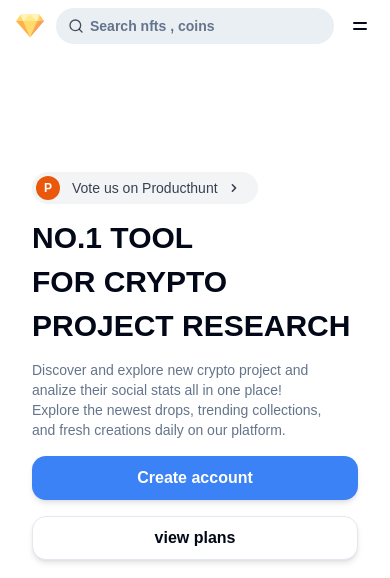
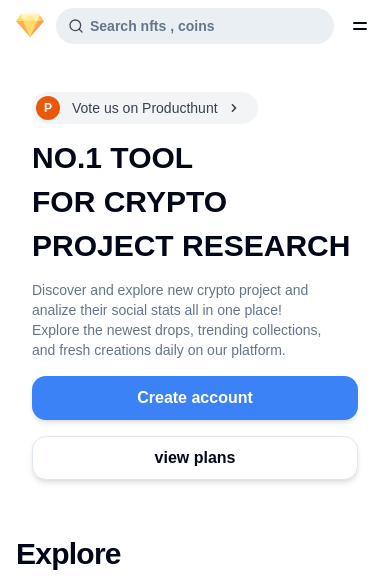
Before and after one commit to grvpratik/upmint-frontend, a Next.js app: page / in a window 390 px wide. Shown: the top 578 px of the page. Built offline with nearby package versions, Linux system fonts and the light colour scheme; no server answers; a web font is replaced by a local one.

Commit message:
ui change

```diff
--- a/src/app/(landing)/page.tsx
+++ b/src/app/(landing)/page.tsx
@@ -26,7 +26,7 @@ const LandingPage = async () => {
 			<NavMobile />
 			<NavDesktop />
 
-			<main className="flex flex-col py-32 p-4 rounded-lg root-container gap-4 relative ">
+			<main className="flex flex-col py-12 lg:py-32 p-4 rounded-lg root-container gap-4 relative ">
 				<span>
 					<Link
 						href="#"
--- a/src/components/nav/nav-mobile.tsx
+++ b/src/components/nav/nav-mobile.tsx
@@ -10,7 +10,7 @@ import ProfileDropdown from "src/components/ui/profile-dropdown";
 const NavMobile = () => {
 	return (
 		<>
-			<div className="flex top-0  z-50  sticky  gap-3 items-center mt-2  root-container lg:hidden">
+			<div className="flex top-0  z-50  sticky  gap-3 items-center pt-2  root-container lg:hidden">
 				<svg
 					xmlns="http://www.w3.org/2000/svg"
 					className="h-7 w-7"
```
